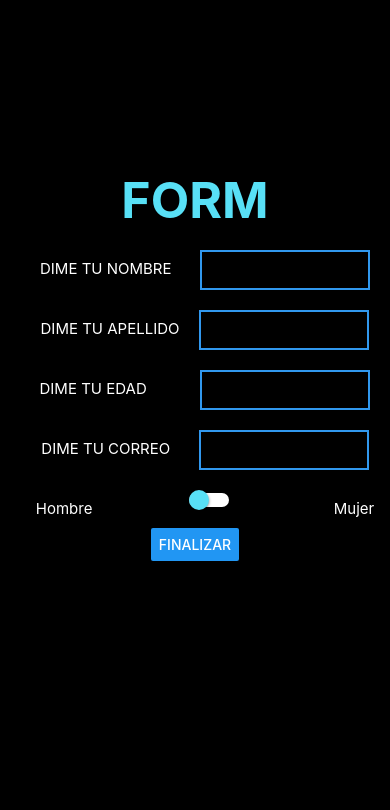
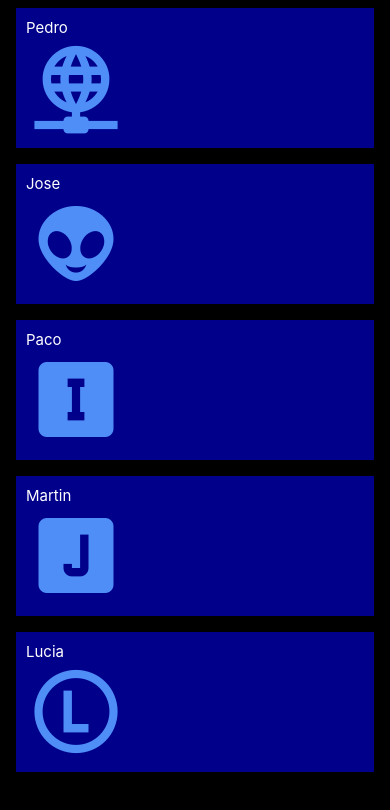
Before and after one commit to yonlee03/React-native-Repo, a React Native app: screen / in a window 390 px wide. Shown: the top 810 px of the page. Built offline with nearby package versions, Linux system fonts and the light colour scheme.

Commit message:
no message

```diff
--- a/App.js
+++ b/App.js
@@ -1,138 +1,63 @@
-import React, { useState } from 'react';
-import { Text, Image, TextInput, View, StyleSheet, Button, Switch } from 'react-native';
+import React from 'react';
+import { SafeAreaView, View, FlatList, StyleSheet, Text, StatusBar } from 'react-native';
+import Icon from 'react-native-vector-icons/MaterialCommunityIcons';
 
-export default function App() {
-  const [nombre, setNombre] = useState('')
-  const [apellidos, setApellidos] = useState('')
-  const [edad, setEdad] = useState('')
-  const [correo, setCorreo] = useState('')
-  const [sexo, setSexo] = useState('')
-  const [texto, setTexto] = useState(null);
-  const [isEnabled, setIsEnabled] = useState();
-  const [display, setDisplay] = useState();
+export default function() {
+const DATA = [
+{ id: '1',
+title: 'Pedro',
+Icon: 'wan',},
+{ id: '2',
+title: 'Jose',
+Icon: 'alien',},
+{ id: '3',
+title: 'Paco',
+Icon: 'alpha-i-box',},
+{ id: '4',
+title: 'Martin',
+Icon: 'alpha-j-box',},
+{ id: '5',
+title: 'Lucia',
+Icon: 'alpha-l-circle-outline',},
+];
 
-  const resultado = () => {
-      setDisplay('on')
-      if(display=='on'){
-        setTexto('Mi nombre es '+nombre+'\nMis apellidos son '+apellidos+
-        '\nMis edad es '+edad+'\nMis correo es '+correo+'\nMis sexo es '+sexo)
-      }
+
+  const renderItem = ({ item }) => {
+    return (
+      <View style={styles.item}>
+    <Text style={styles.title}>{item.title}</Text>
+    <Icon name={item.Icon} size={100} color="#4F8EF7"/>
+  </View>
+    )
   }
 
   return (
-    <View style={styles.CentradoV}>
-      <Text style={styles.Centrado}>FORM</Text>
+    <SafeAreaView style={styles.container}>
 
-      <View style={styles.TextoV}>
-        <Text style={styles.Texto}>DIME TU NOMBRE  </Text>
-        <TextInput style={styles.TextImp}
-          onChangeText={nombre => setNombre(nombre)}
-          value={nombre}
-          defaultValue="Nombre" />
-      </View>
-      <View style={styles.TextoV}>
-        <Text style={styles.Texto}>DIME TU APELLIDO</Text>
-        <TextInput style={styles.TextImp}
-          value={apellidos}
-          onChangeText={apellidos => setApellidos(apellidos)}
-          defaultValue="APELLIDO" />
-      </View>
-
-      <View style={styles.TextoV}>
-        <Text style={styles.Texto}>DIME TU EDAD        </Text>
-        <TextInput style={styles.TextImp}
-          value={edad}
-          onChangeText={edad => setEdad(edad)}
-          defaultValue="EDAD" />
-      </View>
-
-      <View style={styles.TextoV}>
-        <Text style={styles.Texto}>DIME TU CORREO  </Text>
-        <TextInput style={styles.TextImp}
-          value={correo}
-          onChangeText={correo => setCorreo(correo)}
-          defaultValue="CORREO" />
-      </View>
-
-      <View style={styles.TextoV}>
-      <Text style={styles.Texto}>Hombre                       </Text>
-        <Switch
-          Text={{ false: 'white', true: 'grey' }}
-          trackColor={{ false: 'white', true: 'grey' }}
-          thumbColor={isEnabled ? 'pink' : '#58E0F6'}
-          onValueChange={() => setIsEnabled(previusState => !previusState)}
-          value={isEnabled}
-           />
-          <Text style={styles.Texto}>                    Mujer</Text>
-      </View>
-      <Button
-          title="FINALIZAR"
-          onPress={resultado} />
-
-      <Text style={styles.Azul}>{texto}</Text>
-
-    </View>
+      <FlatList
+        data={DATA}
+        renderItem={renderItem}
+        keyExtractor={item => item.id}
+      />
+    </SafeAreaView>
   );
 }
 
 const styles = StyleSheet.create({
-  Verde: {
-    color: "green",
-    fontWeight: 'bold',
+  container: {
+    flex: 1,
+    marginTop: StatusBar.currentHeight || 0,
+    backgroundColor:'#000001',
+  },
+  item: {
+    backgroundColor: 'darkblue',
+    color:'white',
+    padding: 10,
+    marginVertical: 8,
+    marginHorizontal: 16,
+  },
+  title: {
     fontSize: 15,
-  },
-  Rojo: {
-    color: "red",
-    fontWeight: 'bold',
-    fontSize: 15,
-  },
-  Azul: {
-    marginTop:20,
-    color: "#3393FF",
-    fontWeight: 'bold',
-    fontSize:20,
-  },
-  Centrado: {
-    marginTop:170,
-    color: "#58E0F6",
-    fontWeight: 'bold',
-    fontSize: 50,
-    alignItems: 'center',
-    textAlign: "center",
-  },
-  CentradoV: {
-    flex:1,
-    backgroundColor:'black',
-    color: "#58E0F6",
-    fontWeight: 'bold',
-    fontSize: 15,
-    alignItems: 'center',
-    textAlign: "center",
-  },
-  TextoV: {
-    flexDirection: 'row',
-    marginTop: 20,
-    fontSize: 15,
-  },
-  Texto: {
-    marginTop: 9,
-    fontSize: 15,
-
-    marginLeft:20,
-    marginBottom:10,
-    color:'white'
-  },
-  TextImp: {
-    marginLeft: 20,
-    height: 40,
-    width: 170,
     color:'white',
-    textAlign: "center",
-    borderColor: "#3198EE",
-    borderWidth: 2,
-  },
-  Boton: {
-    marginTop: 9,
-    fontSize: 15,
   },
 });
--- a/package.json
+++ b/package.json
@@ -11,7 +11,8 @@
   },
   "dependencies": {
     "react": "18.1.0",
-    "react-native": "0.70.1"
+    "react-native": "0.70.1",
+    "react-native-vector-icons": "^9.2.0"
   },
   "devDependencies": {
     "@babel/core": "^7.12.9",
```
Also changed, not shown: 1 other file (tests, documents, lock files or other folders).
